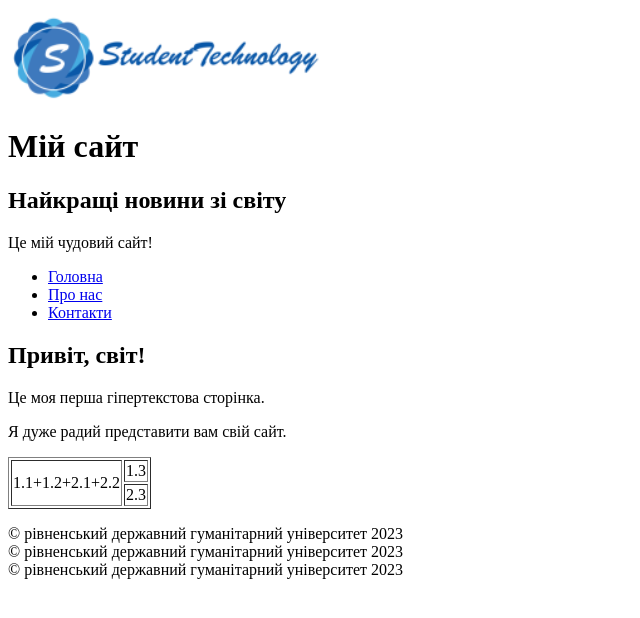
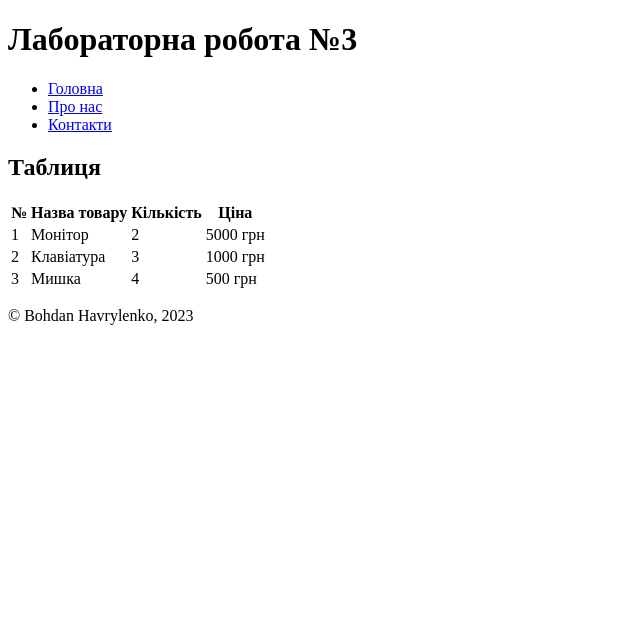
Before and after one commit to bohdanhavrylenko19/havrylenko1, a plain HTML site: page index.html in a window 1280 px wide. Shown: the whole page, without its empty margins (0-640 px from the left). Drawn offline with Linux system fonts and the light colour scheme.

Commit message:
Опис змін

```diff
--- a/index.html
+++ b/index.html
@@ -32,7 +32,7 @@
 </html> -->
 
 
-<!DOCTYPE html>
+<!-- <!DOCTYPE html>
 <html>
 <head>
 	<title>Моя нова сторінка</title>
@@ -75,4 +75,65 @@
 		</div>
 	</div>
 </body>
+</html> -->
+
+<!DOCTYPE html>
+<html>
+<head>
+	<title>Моя сторінка</title>
+	<meta charset="UTF-8">
+</head>
+<body>
+	<header>
+		<h1>Лабораторна робота №3</h1>
+		<nav>
+			<ul>
+				<li><a href="#">Головна</a></li>
+				<li><a href="#">Про нас</a></li>
+				<li><a href="#">Контакти</a></li>
+			</ul>
+		</nav>
+	</header>
+
+	<main>
+			<section>
+			<h2>Таблиця</h2>
+			<table>
+				<thead>
+					<tr>
+						<th>№</th>
+						<th>Назва товару</th>
+						<th>Кількість</th>
+						<th>Ціна</th>
+					</tr>
+				</thead>
+				<tbody>
+					<tr>
+						<td>1</td>
+						<td>Монітор</td>
+						<td>2</td>
+						<td>5000 грн</td>
+					</tr>
+					<tr>
+						<td>2</td>
+						<td>Клавіатура</td>
+						<td>3</td>
+						<td>1000 грн</td>
+					</tr>
+					<tr>
+						<td>3</td>
+						<td>Мишка</td>
+						<td>4</td>
+						<td>500 грн</td>
+					</tr>
+				</tbody>
+			</table>
+		</section>
+	</main>
+
+	<footer>
+		<p>&copy; Bohdan Havrylenko, 2023</p>
+	</footer>
+
+</body>
 </html>
```
